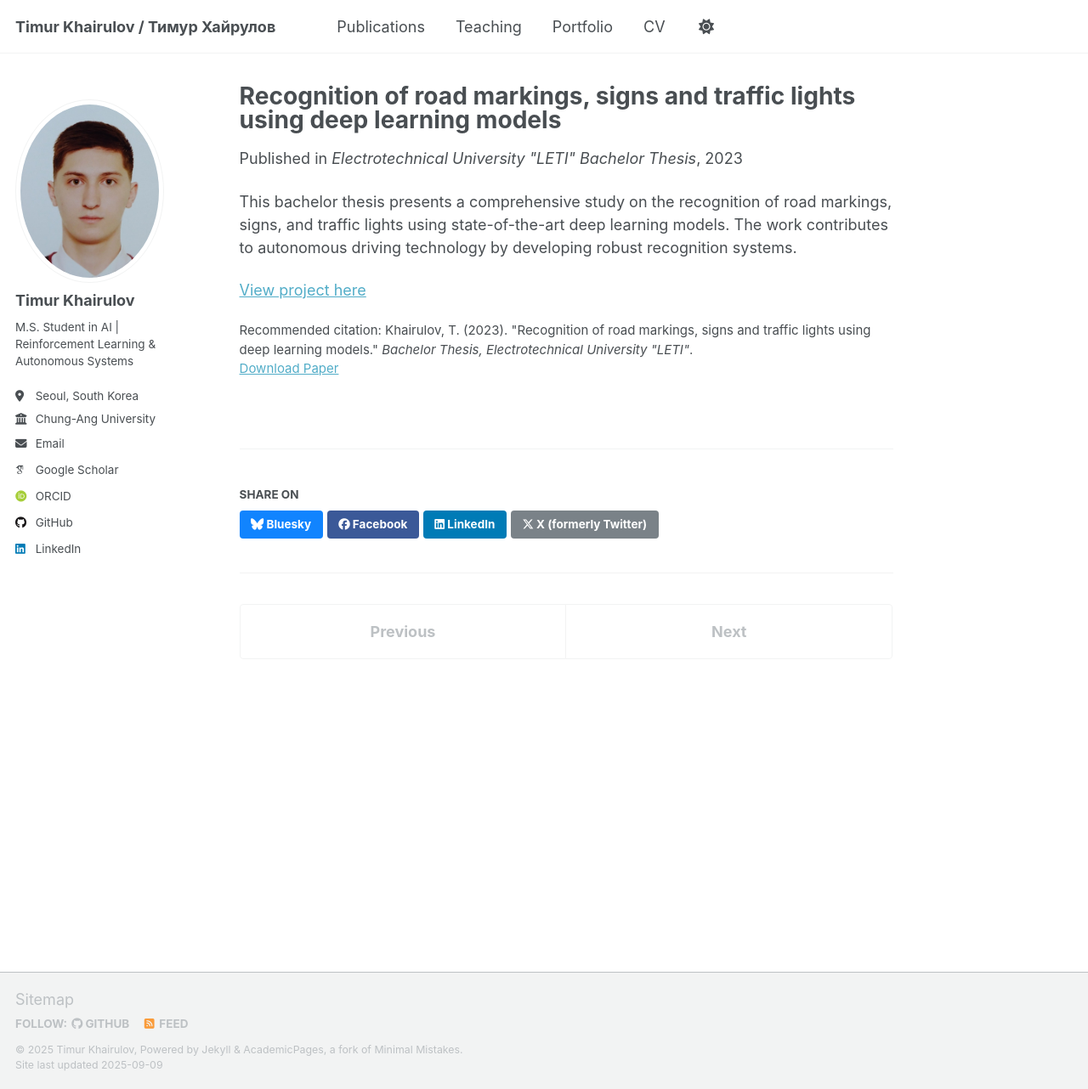
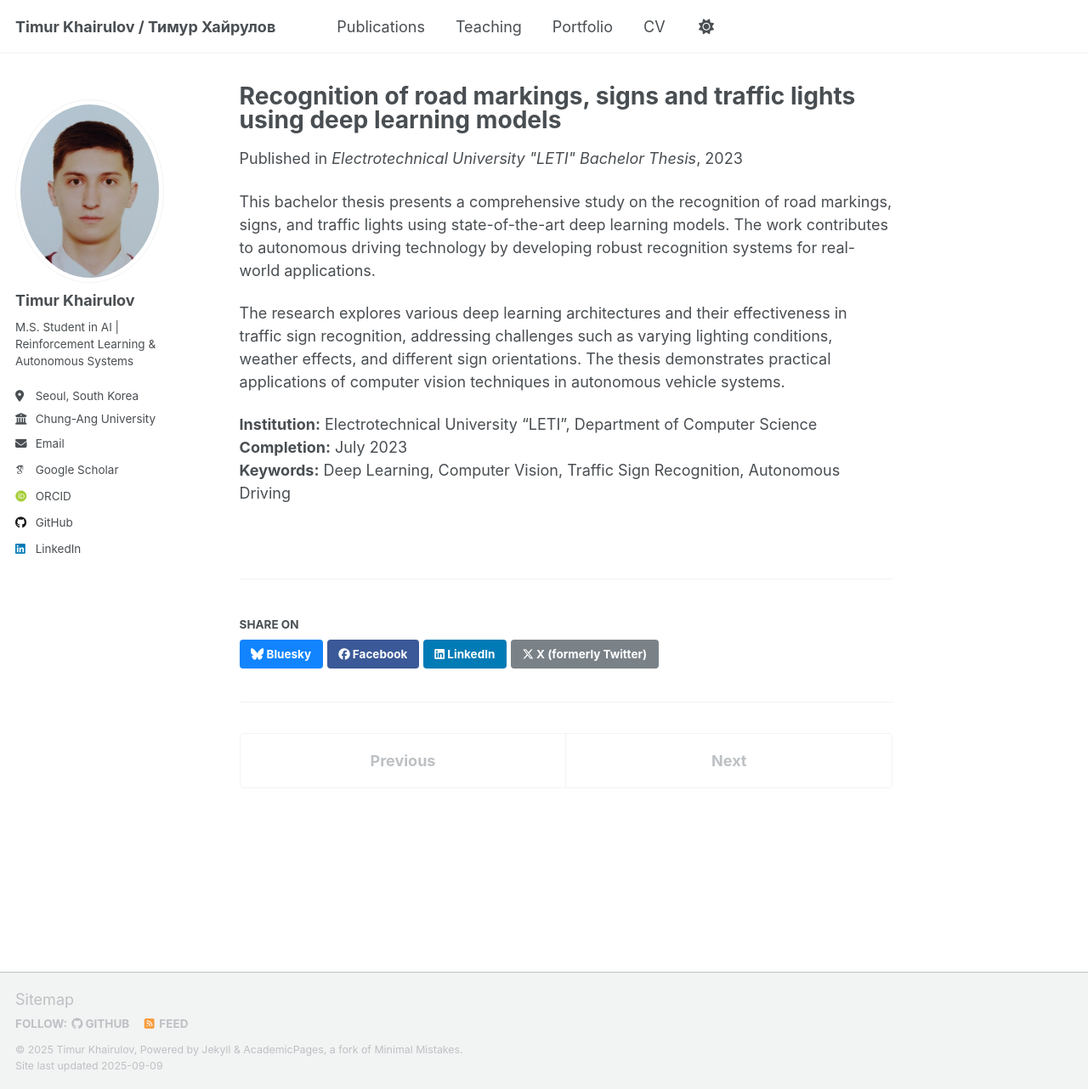
Before and after one commit to KhrTim/KhrTim.github.io, a Jekyll site: the page built from _publications/2023-bachelor-thesis.md, in a window 1280 px wide and 1282 px high. Shown: the whole window at 85% size. Built offline with Jekyll 4.4.1, drawn with Linux system fonts in a browser that asks for light colours; some web fonts are replaced; a script that is not in the unit is left out.

Commit message:
Update thesis section with master's thesis and clean bachelor's entry
- Add master's thesis "A Study on Maximizing Joint Entropy and Pattern Discrimination for Unsupervised Feature Selection"
- Remove download links and citations from bachelor's thesis as internal publication
- Reorder theses chronologically with master's thesis appearing first
- Remove external GitHub link from bachelor's thesis
- Add institutional details and keywords for both theses
- Clean formatting for internal academic publications

🤖 Generated with [Claude Code](https://claude.ai/code)

Co-Authored-By: Claude <noreply@anthropic.com>

```diff
--- a/_publications/2023-bachelor-thesis.md
+++ b/_publications/2023-bachelor-thesis.md
@@ -4,12 +4,14 @@ collection: publications
 category: books
 permalink: /publication/2023-bachelor-thesis
 excerpt: 'Bachelor thesis focusing on traffic sign recognition using deep learning approaches for autonomous driving applications.'
-date: 2023-01-01
+date: 2023-07-01
 venue: 'Electrotechnical University "LETI" Bachelor Thesis'
-paperurl: 'https://github.com/KhrTim/Traffic-Signs-Recognition-Thesis'
-citation: 'Khairulov, T. (2023). &quot;Recognition of road markings, signs and traffic lights using deep learning models.&quot; <i>Bachelor Thesis, Electrotechnical University "LETI"</i>.'
 ---
 
-This bachelor thesis presents a comprehensive study on the recognition of road markings, signs, and traffic lights using state-of-the-art deep learning models. The work contributes to autonomous driving technology by developing robust recognition systems.
+This bachelor thesis presents a comprehensive study on the recognition of road markings, signs, and traffic lights using state-of-the-art deep learning models. The work contributes to autonomous driving technology by developing robust recognition systems for real-world applications.
 
-[View project here](https://github.com/KhrTim/Traffic-Signs-Recognition-Thesis)
+The research explores various deep learning architectures and their effectiveness in traffic sign recognition, addressing challenges such as varying lighting conditions, weather effects, and different sign orientations. The thesis demonstrates practical applications of computer vision techniques in autonomous vehicle systems.
+
+**Institution:** Electrotechnical University "LETI", Department of Computer Science
+**Completion:** July 2023
+**Keywords:** Deep Learning, Computer Vision, Traffic Sign Recognition, Autonomous Driving
```
Also changed, not shown: _publications/2025-masters-thesis.md (added, +18 -0 lines).
